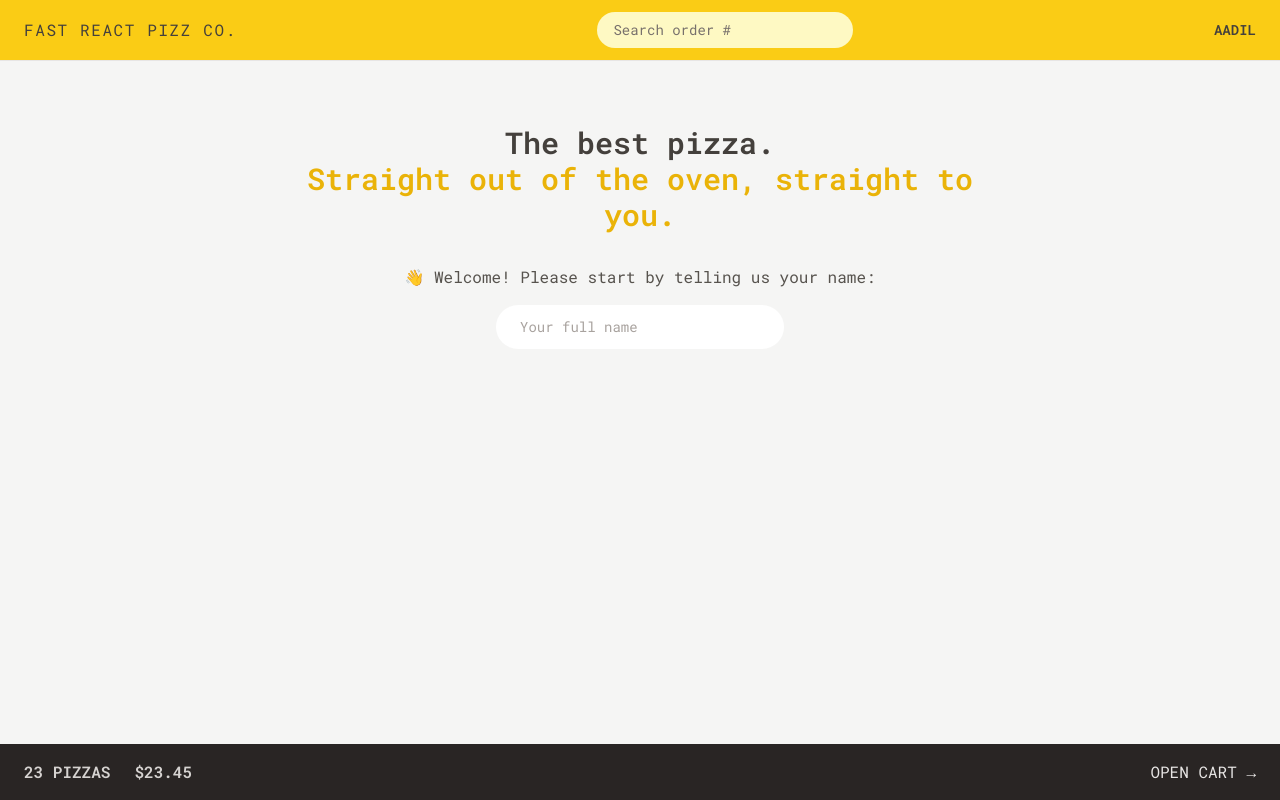
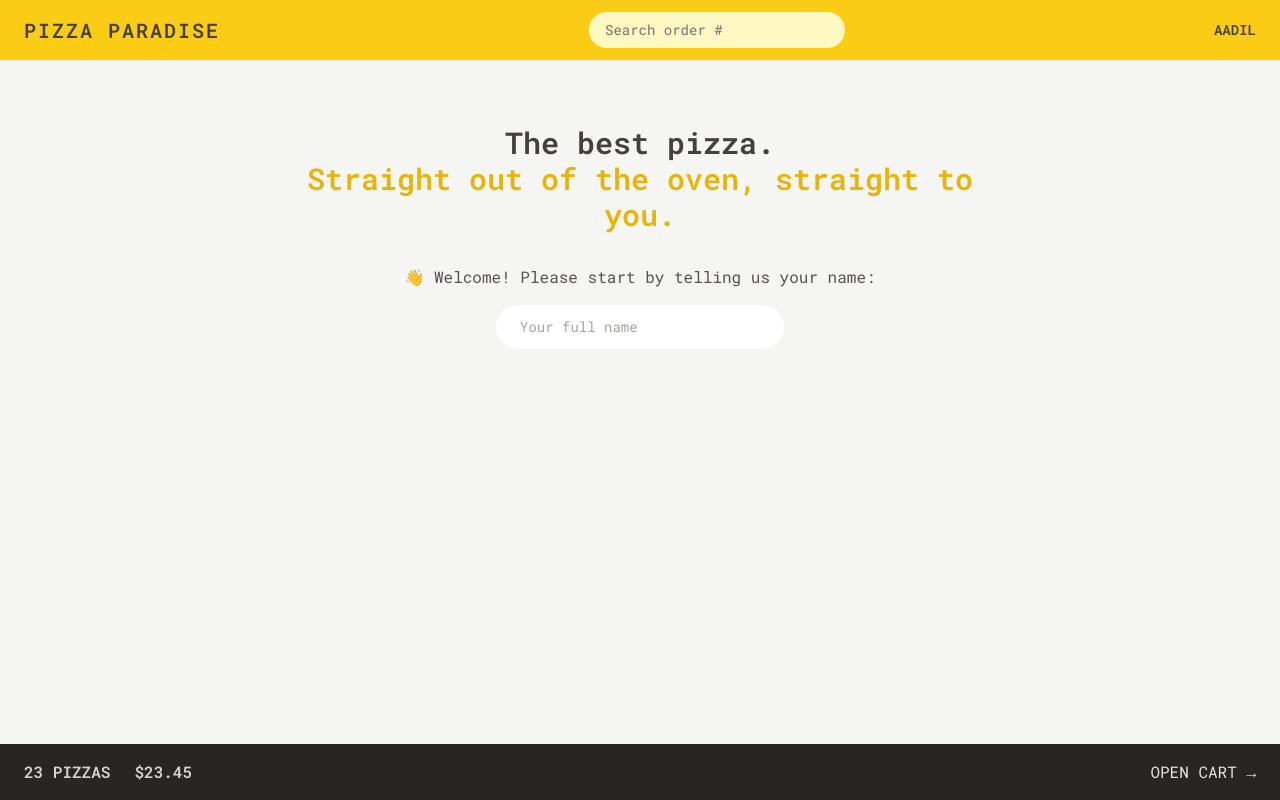
Before and after one commit to aadil-rehman/Pizza-Paradise, a React (Vite) app: page / in a window 1280 px wide. Built offline with nearby package versions, Linux system fonts and the light colour scheme.

Commit message:
Few changes

```diff
--- a/src/ui/Header.jsx
+++ b/src/ui/Header.jsx
@@ -5,7 +5,9 @@
 function Header() {
 	return (
 		<header className="bg-yellow-400 uppercase px-4 py-3 border-b border-stone-200 sm:px-6 flex items-center justify-between">
-			<Link to="/" className="tracking-widest"> Fast React Pizz Co.</Link>
+			<Link to="/" className="tracking-widest font-semibold text-xl">
+				Pizza Paradise
+			</Link>
 			<SearchOrder />
 
 			<Username />
```
